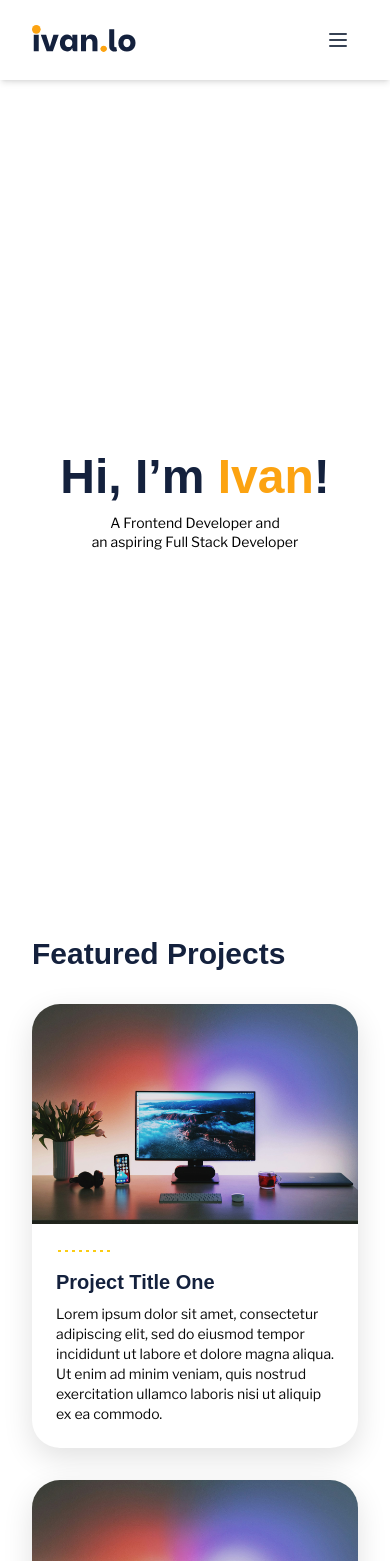
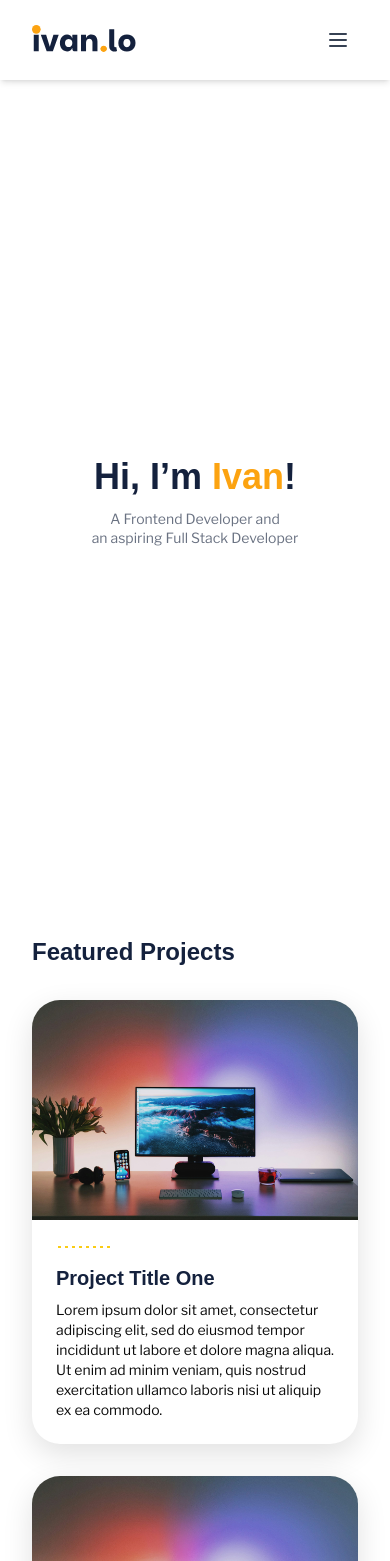
Before and after one commit to ivanjameslo/portfolio, a Next.js app: page / in a window 390 px wide. Shown: the top 1561 px of the page. Built offline with nearby package versions, Linux system fonts and the light colour scheme; a web font is replaced by a local one.

Commit message:
fix: adjust text size in small screens and fix text color

```diff
--- a/app/globals.css
+++ b/app/globals.css
@@ -86,6 +86,8 @@
 
 body {
   font-family: var(--font-body);
+  max-width: 100%;
+  overflow-x: hidden;
 }
 
 h1, h2, h3, h4, h5, h6 {
--- a/app/page.tsx
+++ b/app/page.tsx
@@ -3,7 +3,7 @@ import HomePage from "../components/pages/Home";
 import Navbar from "../components/usable-components/Navbar";
 import Highlights from "../components/pages/Highlights";
 
-export default function AppHome() {
+export default function Home() {
   return (
     <div>
       <div className="items-center justify-items-center">
--- a/components/pages/Highlights.tsx
+++ b/components/pages/Highlights.tsx
@@ -12,7 +12,7 @@ export default function Highlights() {
     <section className="p-3 lg:p-50">
       <div className="mx-auto max-w-screen-xl flex flex-col gap-10 w-full">
         <div className="px-5">
-          <h1 className="text-3xl text-[#14213D] lg:text-4xl font-bold">Featured Projects</h1>
+          <h1 className="text-2xl text-[#14213D] lg:text-4xl font-bold">Featured Projects</h1>
           <div className="mt-8 lg:mt-5">
             {RowCardData.map((card) => (
               <div key={card.title} className="mb-8 last:mb-0">
@@ -37,7 +37,7 @@ export default function Highlights() {
           </div>
         </div>
         <div className="px-5 mt-20">
-          <h1 className="text-3xl text-[#14213D] lg:text-4xl font-bold">About Me</h1>
+          <h1 className="text-2xl text-[#14213D] lg:text-4xl font-bold">About Me</h1>
           <div className="mt-8 lg:mt-5 grid grid-cols-1 lg:grid-cols-5 gap-8 items-start">
             {/* Image */}
             <div className="relative w-full lg:col-span-2 aspect-[3/4] rounded-xl overflow-hidden shadow-[0_10px_30px_rgba(0,0,0,0.12)]">
@@ -49,10 +49,10 @@ export default function Highlights() {
               />
             </div>
             {/* Details */}
-            <div className="lg:col-span-3 flex flex-col justify-center h-full">
+            <div className="lg:col-span-3 flex flex-col justify-center h-full text-sm md:text-base">
               <p>
                 I’m a Front-End Developer passionate about creating intuitive, visually polished,
-                and accessible web experiences. With over four years of experience in web development,
+                and accessible web applications. With over four years of experience in web development,
                 I focus on building responsive interfaces that balance performance, usability, and
                 thoughtful design, while working toward becoming a full-stack and security-focused developer.
               </p>
--- a/components/pages/Home.tsx
+++ b/components/pages/Home.tsx
@@ -4,10 +4,10 @@ export default function Home() {
   return (
     <div className="flex items-center justify-center h-screen w-full">
       <div className="text-center">
-        <h1 className="text-5xl md:text-8xl font-bold text-[#14213D]">
+        <h1 className="text-4xl md:text-8xl font-bold text-[#14213D]">
           Hi, I’m <span className="text-[#FCA311]">Ivan</span>!
         </h1>
-        <p className="text-sm md:text-2xl text-black leading-snug mt-3">
+        <p className="text-sm md:text-2xl text-gray-500 leading-snug mt-3">
           A Frontend Developer and<br/>
           an aspiring Full Stack Developer
         </p>
--- a/components/usable-components/Navbar.tsx
+++ b/components/usable-components/Navbar.tsx
@@ -7,7 +7,7 @@ import Link from "next/link";
 
 const navLinks = [
   { label: "Projects", href: "/" },
-  { label: "About Me", href: "/" },
+  { label: "About Me", href: "/about" },
   { label: "Contact Me", href: "/" },
 ];
 
```
